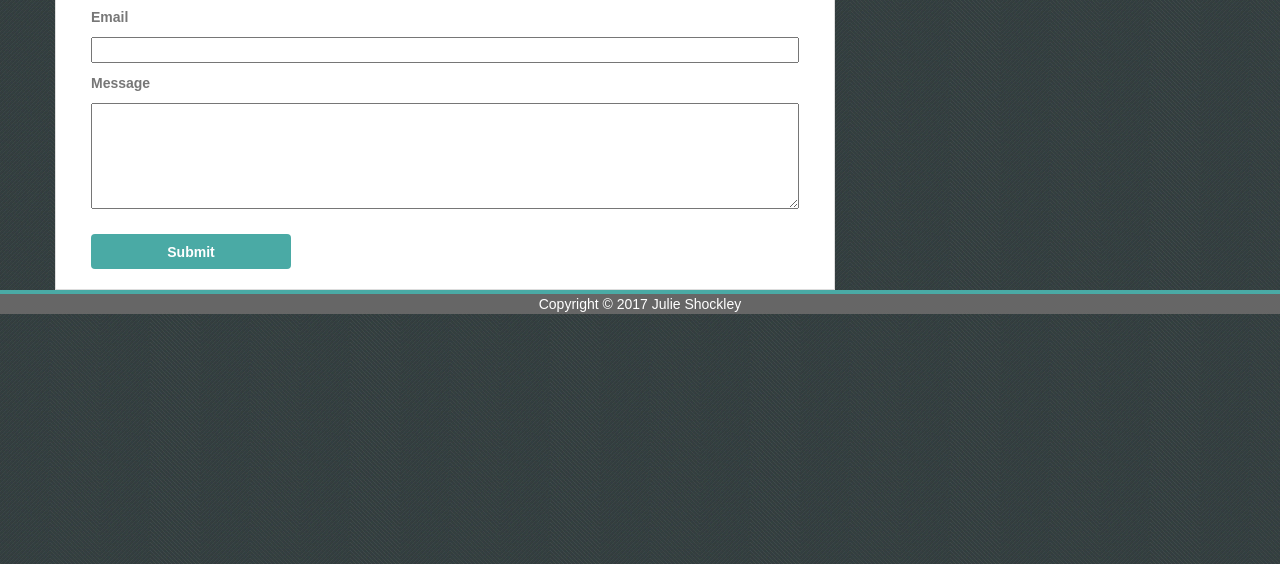
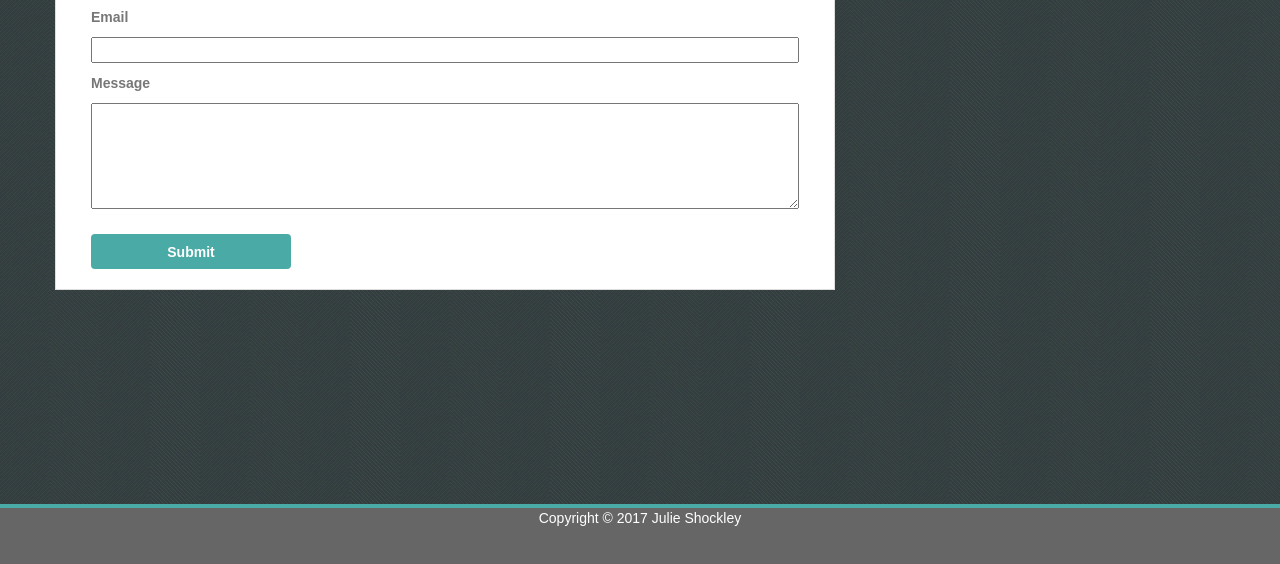
Before and after one commit to jshockley99/Bootstrap-Portfolio, a plain HTML site: page contact.html in a window 1280 px wide. Shown: the part 236-800 px from the top of the page. Drawn offline with nearby package versions, Linux system fonts and the light colour scheme.

Commit message:
sticky footer final

```diff
--- a/assets/css/style.css
+++ b/assets/css/style.css
@@ -80,10 +80,7 @@ footer {
 	border-top: #4aaaa5 solid 4px;
 	color: #FFFFFF;
 	text-align: center;
-/*	width: 100%;
-	position: absolute;
-	bottom: 0;
-*/}
+}
 
 /* Sticky footer styles
 -------------------------------------------------- */
--- a/contact.html
+++ b/contact.html
@@ -77,9 +77,11 @@
             </div>
         </div>
     </div>
-        <footer>
-            <p>Copyright &copy; 2017 Julie Shockley</p>
-        </footer>
+    <footer class="footer">
+        <div class="container-fluid">
+        <p>Copyright &copy; 2017 Julie Shockley</p>
+        </div>
+    </footer>
 </body>
 
 </html>
```
Also changed, not shown: index.html (+5 -3 lines).
